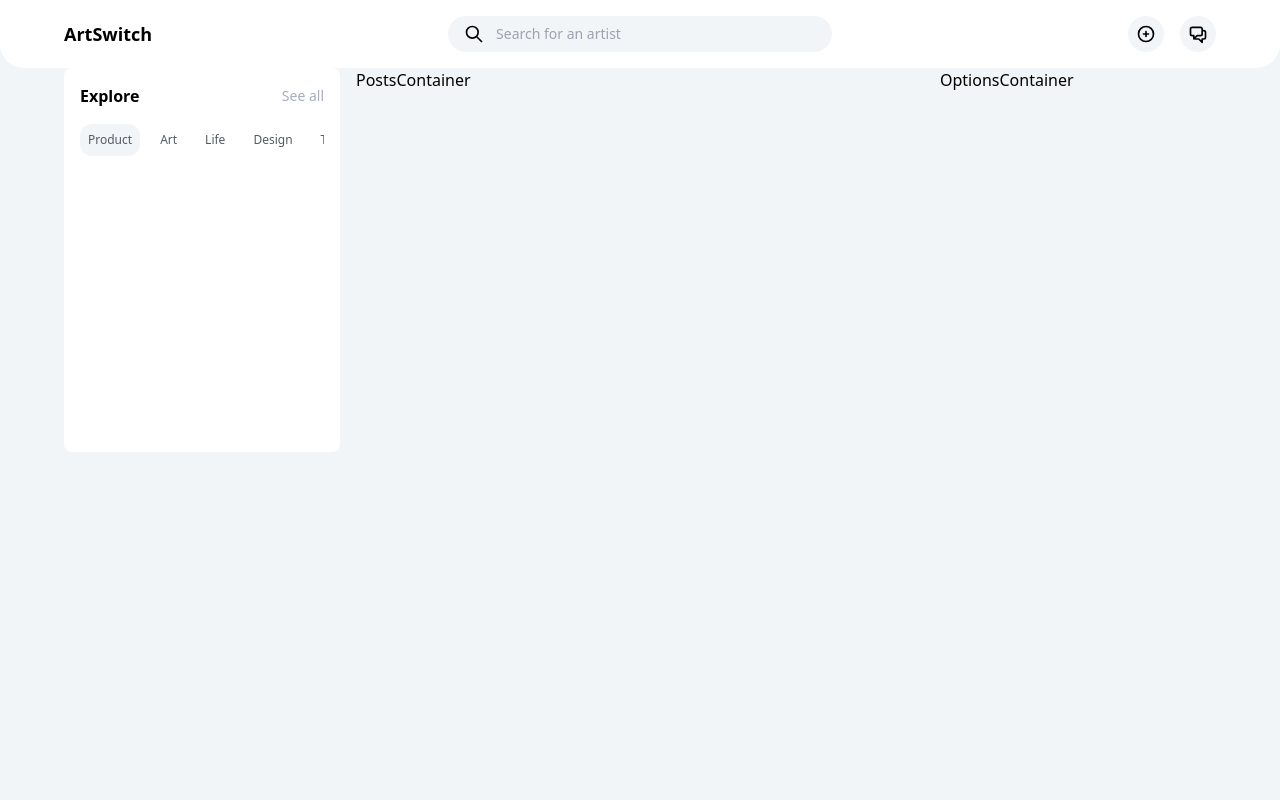
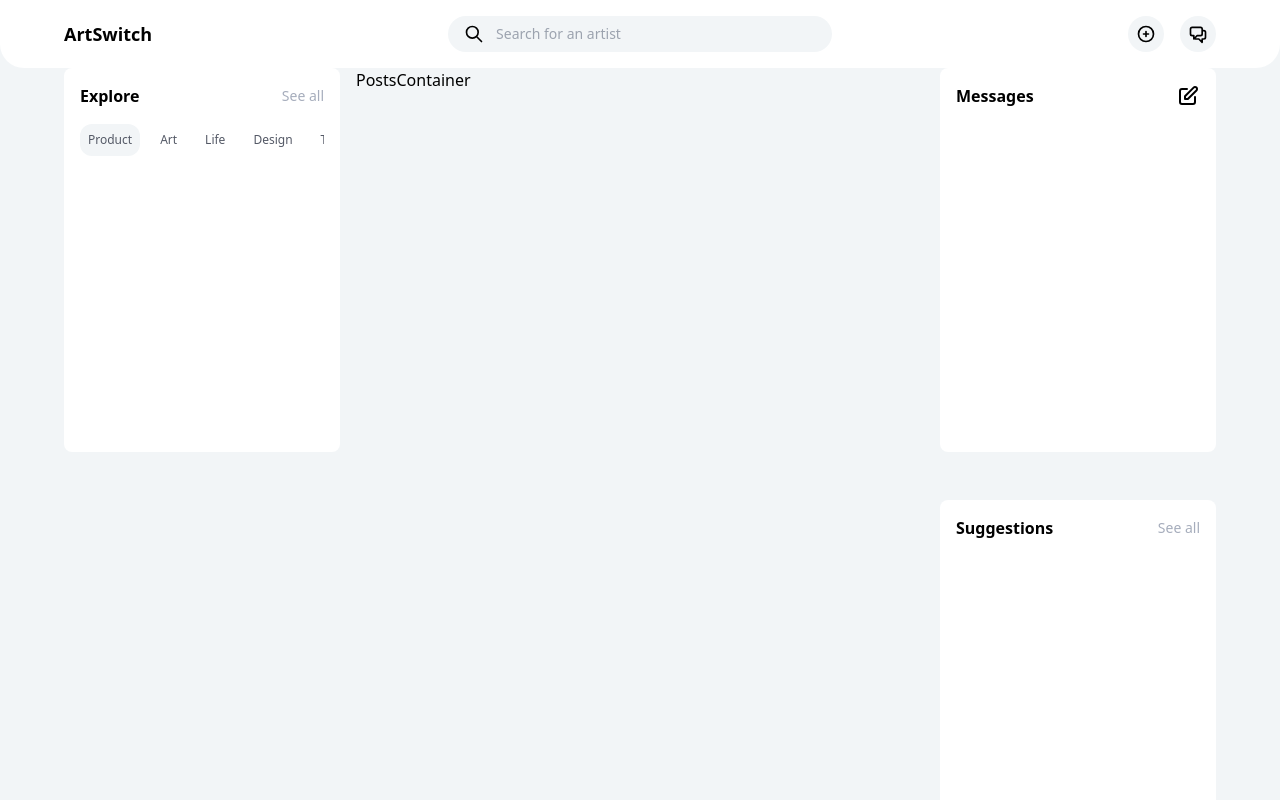
Before and after one commit to KayodeOlusi/art_switch, a Next.js app in the folder artswitch-client/: page / in a window 1280 px wide. Built offline with nearby package versions, Linux system fonts and the light colour scheme.

Commit message:
message and suggestions container

```diff
--- a/artswitch-client/components/containers/home/messages-container.tsx
+++ b/artswitch-client/components/containers/home/messages-container.tsx
@@ -1,9 +1,17 @@
+import { PencilAltIcon, PencilIcon } from "@heroicons/react/outline";
 import React from "react";
 
 type Props = {};
 
 const MessagesContainer = (props: Props) => {
-  return <div>MessagesContainer</div>;
+  return (
+    <div className="bg-white rounded-lg px-4 py-4 md:h-72 lg:h-96">
+      <section className="flex justify-between items-center">
+        <h3 className="font-bold">Messages</h3>
+        <PencilAltIcon className="w-6 h-6" />
+      </section>
+    </div>
+  );
 };
 
 export default MessagesContainer;
--- a/artswitch-client/components/containers/home/options-container.tsx
+++ b/artswitch-client/components/containers/home/options-container.tsx
@@ -1,9 +1,16 @@
 import React from "react";
+import MessagesContainer from "./messages-container";
+import SuggestionsContainer from "./suggestions-container";
 
 type Props = {};
 
 const OptionsContainer = (props: Props) => {
-  return <div className="">OptionsContainer</div>;
+  return (
+    <div className="flex flex-col space-y-12">
+      <MessagesContainer />
+      <SuggestionsContainer />
+    </div>
+  );
 };
 
 export default OptionsContainer;
--- a/artswitch-client/components/containers/home/suggestions-container.tsx
+++ b/artswitch-client/components/containers/home/suggestions-container.tsx
@@ -3,7 +3,14 @@ import React from "react";
 type Props = {};
 
 const SuggestionsContainer = (props: Props) => {
-  return <div>SuggestionsContainer</div>;
+  return (
+    <div className="bg-white rounded-lg px-4 py-4 md:h-72 lg:h-96">
+      <section className="flex justify-between items-center">
+        <h3 className="font-bold">Suggestions</h3>
+        <p className="text-secondaryText text-sm">See all</p>
+      </section>
+    </div>
+  );
 };
 
 export default SuggestionsContainer;
--- a/artswitch-client/components/layout/index.tsx
+++ b/artswitch-client/components/layout/index.tsx
@@ -8,7 +8,7 @@ type Props = {
 
 const AppLayout = ({ children }: Props) => {
   return (
-    <main className="bg-[#f2f5f7] h-screen">
+    <main className="bg-[#f2f5f7] h-screen overflow-y-auto">
       <Navbar />
       <div className="layout">{children}</div>
       <Toaster />
```
